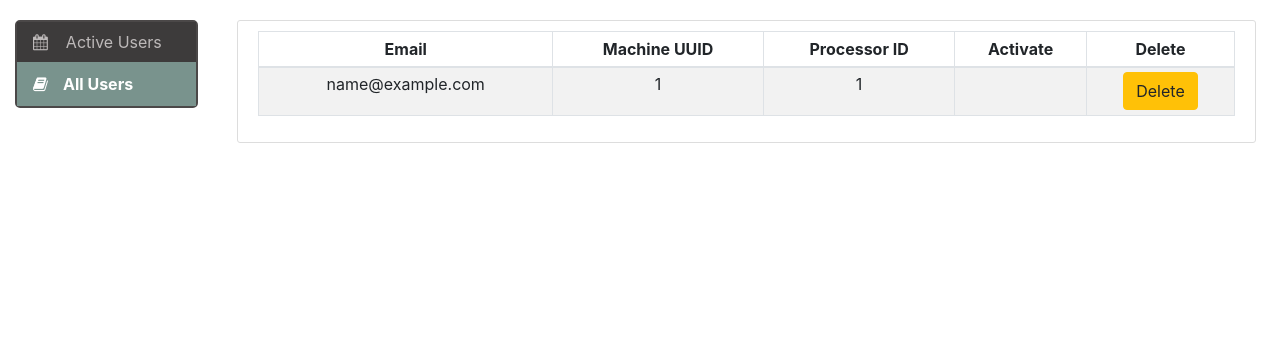
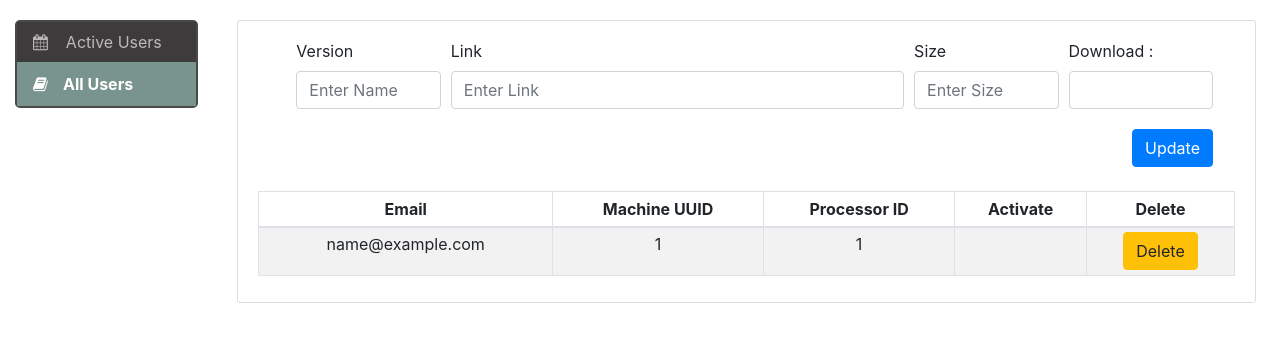
Before and after one commit to Shah-imran/gmail_app_sub, a Flask app: page /pending_request in a window 1280 px wide. Shown: the part 72-414 px from the top of the page. Run offline with Flask 2, Linux system fonts and the light colour scheme; a user stored in the database is signed in; tables that the repository leaves empty hold one stand-in row (values such as "Sample post"); data that the repository does not hold is empty; some libraries are stand-ins or nearby versions.

Commit message:
updating system added

```diff
--- a/app/templates/active_user.html
+++ b/app/templates/active_user.html
@@ -88,6 +88,8 @@
     </div>
     </div>
 </div>
+{% endblock %}
+{% block scripts %}
 <script type="text/javascript">
     var datepicker = document.getElementById('end_date');
 
--- a/app/templates/base.html
+++ b/app/templates/base.html
@@ -93,6 +93,7 @@
     <script src="https://code.jquery.com/jquery-3.5.1.slim.min.js" integrity="sha384-DfXdz2htPH0lsSSs5nCTpuj/zy4C+OGpamoFVy38MVBnE+IbbVYUew+OrCXaRkfj" crossorigin="anonymous"></script>
     <script src="https://cdn.jsdelivr.net/npm/popper.js@1.16.0/dist/umd/popper.min.js" integrity="sha384-Q6E9RHvbIyZFJoft+2mJbHaEWldlvI9IOYy5n3zV9zzTtmI3UksdQRVvoxMfooAo" crossorigin="anonymous"></script>
     <script src="https://stackpath.bootstrapcdn.com/bootstrap/4.5.0/js/bootstrap.min.js" integrity="sha384-OgVRvuATP1z7JjHLkuOU7Xw704+h835Lr+6QL9UvYjZE3Ipu6Tp75j7Bh/kR0JKI" crossorigin="anonymous"></script>
+    {% block scripts %}{% endblock %}
 </body>
 
 </html>
--- a/app/templates/pending_request.html
+++ b/app/templates/pending_request.html
@@ -3,6 +3,37 @@
 {% block title %}GMonster-All Users{% endblock %}
 
 {% block page_content %}
+<div class="container-fluid mx-2 my-1">
+    <form id="upload_form" class="col-md-12 mx-auto my-2">
+        <div class="form-row my-1">
+            <div class="col-md-2 form-group">
+                <label for="name_input">Version</label>
+                <input id="name_input" type="text" placeholder="Enter Name" class="form-control">
+            </div>
+            <div class="col-md-6 form-group">
+                <label for="link_input">Link</label>
+                <input id="link_input" type="text" placeholder="Enter Link" class="form-control">
+            </div>
+            <div class="col-md-2 form-group">
+                <label for="size_input">Size</label>
+                <input id="size_input" type="number" placeholder="Enter Size" class="form-control">
+                <!-- <div class="input-group-append"> -->
+                    <!-- <span class="input-group-text" id="basic-addon2">kb</span> -->
+                <!-- </div> -->
+            </div>
+            <div class="col-md-2 form-group">
+                <label for="download">Download :</label>
+                <span id="download" class="form-control">
+                </span>
+            </div>
+        </div>
+        <div class="form-row my-1">
+            <div class="col-md-12 form-group">
+                <button id="update" type="button" class="btn btn-primary float-right">Update</button>
+            </div>
+        </div>
+    </form>
+</div>
 <div class="table table-responsive-sm">
     <table id="customers" class="table table-striped table-sm table-bordered">
         <thead>
@@ -83,6 +114,8 @@
     </div>
     </div>
 </div>
+{% endblock %}
+{% block scripts %}
 <script type="text/javascript">
     var datepicker = document.getElementById('end_date');
 
@@ -154,5 +187,60 @@
         request.send();
     };
 
+    document.getElementById("update").addEventListener("click", function (event) {
+        name = document.getElementById("name_input").value;
+        link = document.getElementById("link_input").value;
+        size = document.getElementById("size_input").value;
+        criteria = {
+            "name": name,
+            "link": link,
+            "size": size
+        }
+        console.log(criteria)
+        const request_update = new XMLHttpRequest();
+        request_update.open('PUT', '/verify/version', true);
+        request_update.setRequestHeader("Content-Type", "application/json");
+        request_update.onload = () => {
+
+            // Extract JSON data from request
+            const data = JSON.parse(request_update.responseText);
+            console.log(data)
+            if (request_update.status===200){
+                alert(data.status)
+                window.location.reload(false);
+            }
+        }
+
+
+        // Send request
+        request_update.send(JSON.stringify(criteria));
+    });
+
+    document.addEventListener("DOMContentLoaded", function (event) {
+        const request = new XMLHttpRequest();
+        request.open('GET', '/verify/version', true);
+        // request.setRequestHeader("Content-Type", "application/json");
+        request.onload = () => {
+
+            // Extract JSON data from request
+            const data = JSON.parse(request.responseText);
+            console.log(data)
+            if (request.status===200){
+                // window.location.reload(false);
+                if (data.exists==true){
+                    document.getElementById("name_input").value = data.name;
+                    document.getElementById("link_input").value = data.link;
+                    document.getElementById("size_input").value = data.size;
+                    document.getElementById("download").innerText = data.download;
+                }
+            }
+        }
+
+
+        // Send request
+        request.send();
+
+    });
+
 </script>
 {% endblock %}
--- a/app/verify/views.py
+++ b/app/verify/views.py
@@ -1,6 +1,6 @@
-from flask import render_template, redirect, request, url_for, flash
+from flask import render_template, redirect, request, url_for, flash, jsonify
 from . import verify
-from ..models import User, Subscriber
+from ..models import User, Subscriber, Version
 from .. import db
 from datetime import datetime
 
@@ -48,3 +48,86 @@
             return "Password or Machine doesn't match"
     else:
         return "Not registered"
+
+@verify.route('/version', methods=['GET'])
+def version():
+    version = db.session.query(Version).order_by(Version.id.desc()).first()
+    if version:
+        return jsonify({
+            "exists": True,
+            "name": version.name,
+            "link": version.link,
+            "download": version.download,
+            "size": version.size
+        }), 200
+    else:
+        return jsonify({
+            "exists": False,
+        }), 200
+
+@verify.route('/version', methods=['PUT'])
+def version_create_or_update():
+    data = request.get_json()
+    print(data)
+    if data:
+        version = db.session.query(Version).filter(Version.name==data['name']).first()
+        if version:
+            version.link = data['link']
+            version.size = data['size']
+            version.download = 0
+            db.session.add(version)
+            db.session.commit()
+            return jsonify({
+                "status": "Version Updated"
+            }), 200
+
+        else:
+            version = Version(
+                                name=data['name'],
+                                link=data['link'],
+                                size=data['size'],
+                                download=0
+                            )
+            db.session.add(version)
+            db.session.commit()
+            return jsonify({
+                "status": "Version Added"
+            }), 200
+    else:
+        return jsonify({
+            "status": "NO DATA"
+        }), 200
+
+
+@verify.route('/version/<string:name>', methods=['POST'])
+def version_check(name):
+    version = db.session.query(Version).order_by(Version.id.desc()).first()
+    if version:
+        if version.name == name:
+            return jsonify({
+                "update_needed": False
+            }), 200
+        else:
+            return jsonify({
+                "update_needed": True,
+                "name": version.name,
+                "link": version.link,
+                "size": version.size
+            }), 200
+    else:
+        return jsonify({
+                "update_needed": False
+            }), 200
+
+@verify.route('/version/download/<string:name>', methods=['POST'])
+def download_check(name):
+    if name:
+        version = db.session.query(Version).order_by(Version.id.desc()).first()
+        if version:
+            version.download+=1
+            db.session.add(version)
+            db.session.commit()
+
+    return jsonify({
+        "message": "updated"
+        }), 200
--- a/sub.py
+++ b/sub.py
@@ -4,7 +4,7 @@
 from app import create_app, db
 from app.models import User, Role
 
-app = create_app(os.getenv('FLASK_CONFIG') or 'default')
+app = create_app(os.getenv('FLASK_CONFIG') or 'production')
 migrate = Migrate(app, db)
 
 
```
Also changed, not shown: app/models.py (+8 -0 lines).
